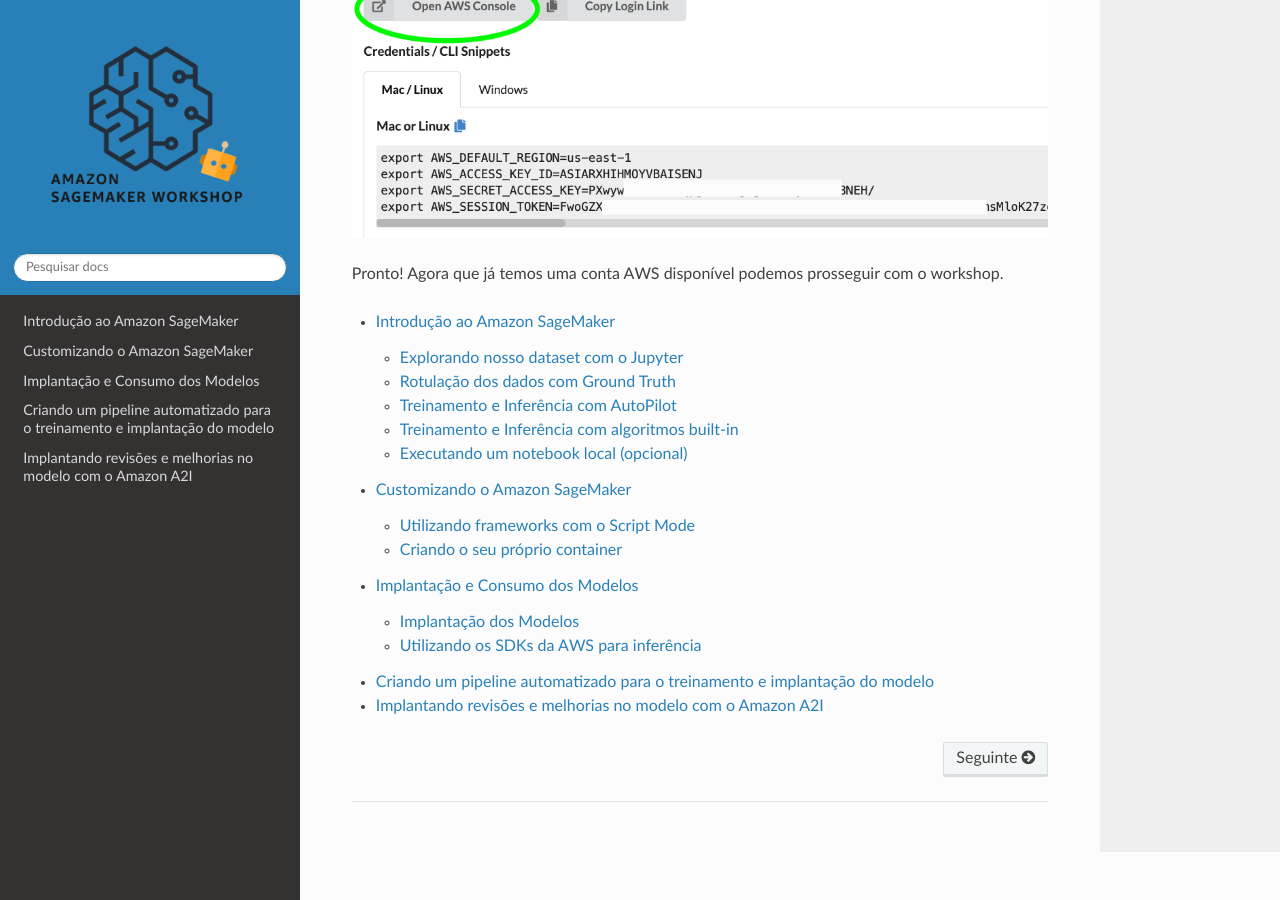
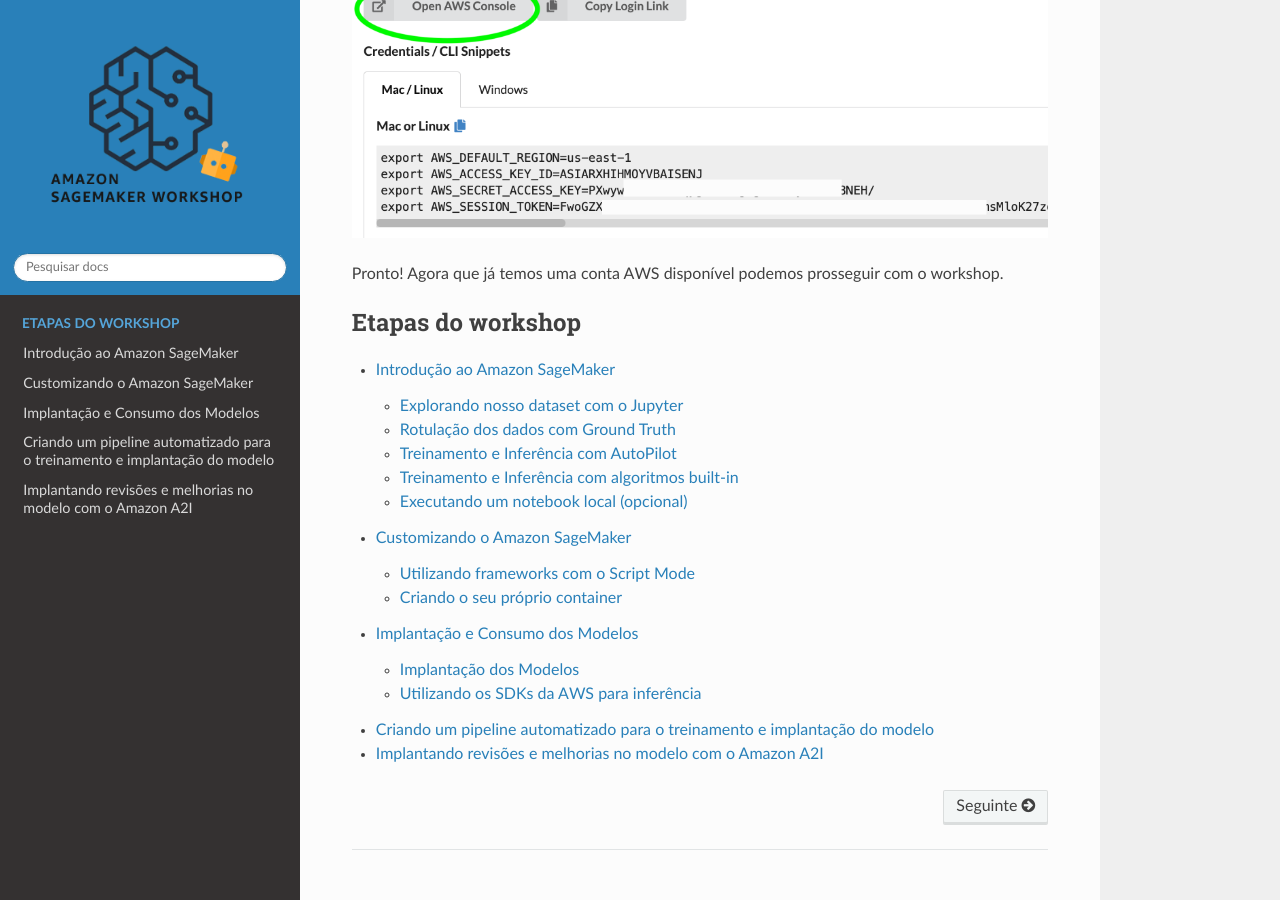
Before and after one commit to BRCentralSA/sagemaker-101-workshop, a Sphinx documentation site: the page built from docs/source/index.rst, in a window 1280 px wide and 900 px high, scrolled down 1637 px. Built offline with Sphinx 7.4.7 and the Read the Docs theme 2.0.0, drawn with Linux system fonts in a browser that asks for light colours.

Commit message:
fix(Intro) Fixed menu title

```diff
--- a/docs/source/index.rst
+++ b/docs/source/index.rst
@@ -22,6 +22,7 @@
 Pronto! Agora que já temos uma conta AWS disponível podemos prosseguir com o workshop.
 
 .. toctree::
+   :caption: Etapas do workshop
    :maxdepth: 2
 
    intro_sagemaker
```
